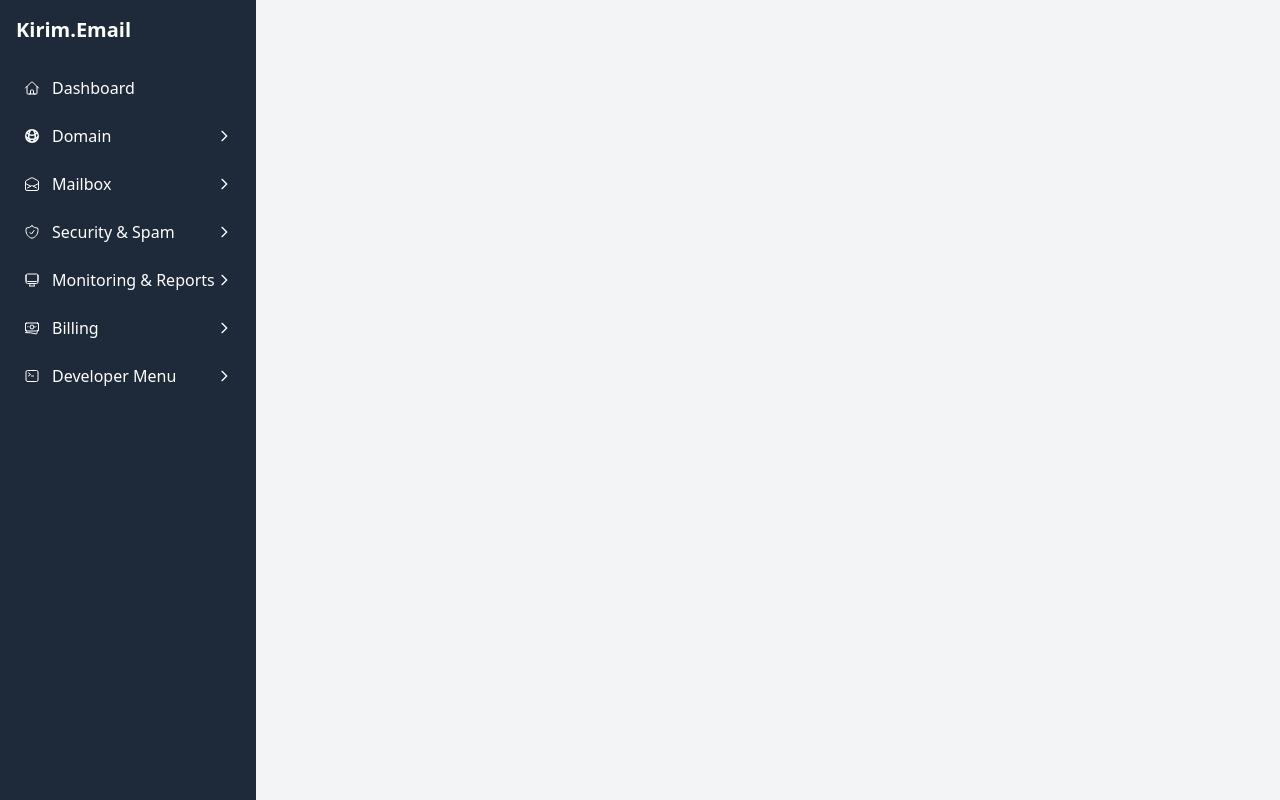
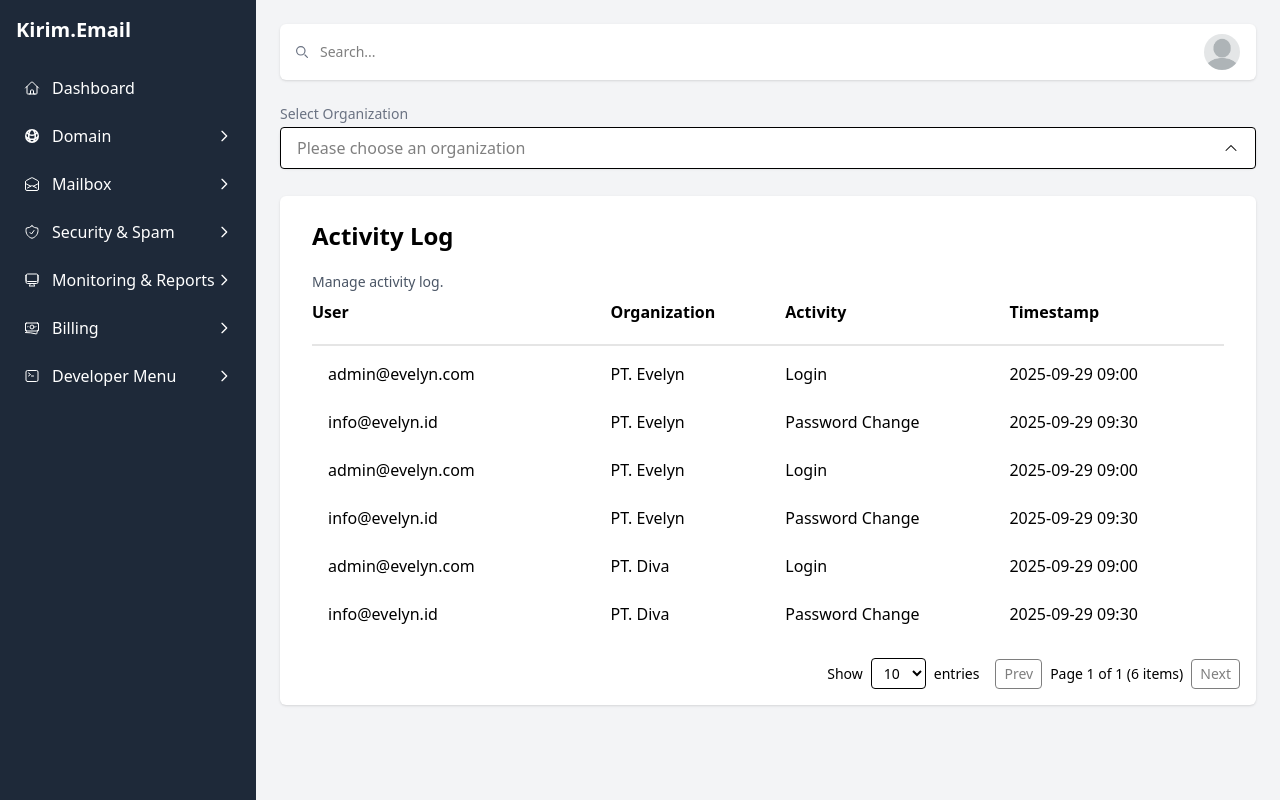
Before and after one commit to moonlynnmelodies/kirim.email-dashboard, a React (Vite) app: page /developer-menu/activity-logs in a window 1280 px wide. Built offline with nearby package versions, Linux system fonts and the light colour scheme.

Commit message:
ActivityLog was added

```diff
--- a/src/App.tsx
+++ b/src/App.tsx
@@ -14,6 +14,7 @@
 import ManagementDetail from "./pages/Billing/ManagementDetail";
 // import DeveloperMenu from "./pages/DeveloperMenu/AccountSetting";
 import Accounts from "./pages/DeveloperMenu/Accounts";
+import ActivityLog from "./pages/DeveloperMenu/ActivityLog";
 import { BrowserRouter as Router, Routes, Route } from "react-router-dom";
 
 
@@ -38,6 +39,7 @@
              <Route path="/billing/management" element={<Billing />} />
              <Route path="/billing/management/:id" element={<ManagementDetail />} />
              <Route path="/developer-menu/accounts" element={<Accounts />} />
+             <Route path="/developer-menu/activity-logs" element={<ActivityLog />} />
              {/* <Route path="/developer-menu/account-setting" element={<Accounts />} /> */}
            </Routes>
          </div>
--- a/src/components/Sidebar.tsx
+++ b/src/components/Sidebar.tsx
@@ -317,11 +317,11 @@
 
               <li>
                 <Link
-                  to="/menu/new"
+                  to="/developer-menu/activity-logs"
                   className="flex items-center p-2 hover:bg-blue-100 rounded cursor-pointer"
                 >
                   <span className="w-1 h-1 bg-gray-500 rounded-full mr-4"></span>
-                  Log Activity
+                    Activity Log
                 </Link>
               </li>
             </ul>
--- a/src/data/sampleData.ts
+++ b/src/data/sampleData.ts
@@ -33,6 +33,10 @@
             securityStatus: "Enabled",
             createdAt:"2025-09-29 10:30",
             role:"Client",
+            activityLogs: [
+              { id: "a1", user: "admin@evelyn.com", activity: "Login", timestamp: "2025-09-29 09:00" },
+              { id: "a2", user: "info@evelyn.id", activity: "Password Change", timestamp: "2025-09-29 09:30" },
+            ]
           }
         ],
         invoices: [
@@ -63,6 +67,10 @@
             securityStatus: "Enabled",
             role:"Client",
             createdAt:"2025-09-29 10:30",
+            activityLogs: [
+              { id: "a1", user: "admin@evelyn.com", activity: "Login", timestamp: "2025-09-29 09:00" },
+              { id: "a2", user: "info@evelyn.id", activity: "Password Change", timestamp: "2025-09-29 09:30" },
+            ]
           }
         ],
         invoices: [
@@ -105,6 +113,10 @@
             securityStatus: "Enabled",
             createdAt:"2025-09-29 10:30",
             role:"Client",
+            activityLogs: [
+              { id: "a1", user: "admin@evelyn.com", activity: "Login", timestamp: "2025-09-29 09:00" },
+              { id: "a2", user: "info@evelyn.id", activity: "Password Change", timestamp: "2025-09-29 09:30" },
+            ]
           }
         ],
         invoices: [
--- /dev/null
+++ b/src/pages/DeveloperMenu/ActivityLog.tsx
@@ -0,0 +1,185 @@
+import { useState } from "react";
+import DropdownSearch from "../../components/DropdownSearch";
+import Popup from "../../components/Popup";
+import { sampleData } from "../../data/sampleData";
+
+const ActivityLog: React.FC = () => {
+
+  // flatten all activity logs
+  const [activityList, setActivityList] = useState(
+    sampleData.flatMap(org =>
+      org.domains.flatMap(d =>
+        d.authentications.flatMap(auth =>
+          auth.activityLogs?.map(log => ({
+            id: log.id,
+            user: log.user,
+            organization: org.organization,
+            activity: log.activity,
+            timestamp: log.timestamp,
+          })) || []
+        )
+      )
+    )
+  );
+
+  // dropdown filter
+  const [selectedOrg, setSelectedOrg] = useState<string | null>(null);
+
+  // search
+  const [searchTerm, setSearchTerm] = useState("");
+  const filteredActivities = activityList
+    .filter(a => !selectedOrg || a.organization === selectedOrg)
+    .filter(a => {
+      const term = searchTerm.toLowerCase();
+      return (
+        a.user.toLowerCase().includes(term) ||
+        a.activity.toLowerCase().includes(term) ||
+        a.timestamp.toLowerCase().includes(term) ||
+        a.organization.toLowerCase().includes(term)
+      );
+    });
+
+  // pagination
+  const [itemsPerPage, setItemsPerPage] = useState(10);
+  const [currentPage, setCurrentPage] = useState(1);
+
+  const totalItems = filteredActivities.length;
+  const totalPages = Math.ceil(totalItems / itemsPerPage);
+  const startIndex = (currentPage - 1) * itemsPerPage;
+  const currentItems = filteredActivities.slice(startIndex, startIndex + itemsPerPage);
+
+  return (
+    <div>
+      {/* Top search bar */}
+      <div className="bg-white rounded-md flex justify-start items-center h-14 shadow-sm pl-4">
+        <svg
+          className="w-4 h-4 text-gray-500 pr-1"
+          xmlns="http://www.w3.org/2000/svg"
+          fill="none"
+          viewBox="0 0 20 20"
+        >
+          <path
+            stroke="currentColor"
+            strokeLinecap="round"
+            strokeLinejoin="round"
+            strokeWidth="2"
+            d="m19 19-4-4m0-7A7 7 0 1 1 1 8a7 7 0 0 1 14 0Z"
+          />
+        </svg>
+        <input
+          type="text"
+          placeholder="Search..."
+          className="max-w-sm w-full rounded-lg p-2 text-sm focus:outline-none focus:ring-0"
+          onChange={(e) => {
+            setSearchTerm(e.target.value);
+            setCurrentPage(1);
+          }}
+
+        />
+        <div className="ml-auto mr-4">
+          <img
+            src="/src/assets/images/profile.png"
+            className="h-9 w-9 rounded-full object-cover cursor-pointer"
+            alt="Profile"
+          />
+        </div>
+      </div>
+
+
+      {/* Dropdown Filter */}
+      <p className="mt-6 text-gray-500 text-sm">Select Organization</p>
+      <div className="mt-1 bg-white rounded-md flex justify-start items-center h-10 shadow-sm">
+        <DropdownSearch
+          options={sampleData.map((b) => b.organization)}
+          placeholder="Please choose an organization"
+          onSelect={(value) => setSelectedOrg(value)}
+        />
+      </div>
+
+      {/* Activity Table */}
+      <div className="mt-7 bg-white p-4 rounded-md shadow-sm">
+        <table className="table-auto w-full border-separate border-spacing-y-2 px-4">
+          <thead>
+            <tr>
+              <td colSpan={4}>
+                <h1 className="text-2xl font-bold mb-5">Activity Log</h1>
+                <p className="text-gray-600 text-sm">Manage activity log.</p>
+              </td>
+            </tr>
+            <tr className="text-left capitalize">
+              <th>User</th>
+              <th>Organization</th>
+              <th>Activity</th>
+              <th>Timestamp</th>
+            </tr>
+            <tr>
+              <td colSpan={4}>
+                <hr className="h-0.5 border-0 bg-neutral-200 mt-3" />
+              </td>
+            </tr>
+          </thead>
+          <tbody>
+            {currentItems.length > 0 ? (
+              currentItems.map((a) => (
+                <tr key={a.id} className="hover:bg-gray-50">
+                  <td className="px-4 py-2">{a.user}</td>
+                  <td>{a.organization}</td>
+                  <td>{a.activity}</td>
+                  <td>{a.timestamp}</td>
+                </tr>
+              ))
+            ) : (
+              <tr>
+                <td colSpan={4} className="py-3 text-center text-gray-500">
+                  No activities found
+                </td>
+              </tr>
+            )}
+          </tbody>
+        </table>
+
+        {/* Pagination */}
+        <div className="flex justify-end items-center mt-4 gap-4 text-sm">
+          <div className="flex items-center gap-2">
+            <span>Show</span>
+            <select
+              value={itemsPerPage}
+              onChange={(e) => {
+                setItemsPerPage(Number(e.target.value));
+                setCurrentPage(1);
+              }}
+              className="border rounded px-2 py-1 text-sm"
+            >
+              <option value={5}>5</option>
+              <option value={10}>10</option>
+              <option value={20}>20</option>
+            </select>
+            <span>entries</span>
+          </div>
+
+          <div className="flex items-center gap-2">
+            <button
+              disabled={currentPage === 1}
+              onClick={() => setCurrentPage((p) => p - 1)}
+              className="px-2 py-1 border rounded disabled:opacity-50"
+            >
+              Prev
+            </button>
+            <span>
+              Page {currentPage} of {totalPages} ({totalItems} items)
+            </span>
+            <button
+              disabled={currentPage === totalPages}
+              onClick={() => setCurrentPage((p) => p + 1)}
+              className="px-2 py-1 border rounded disabled:opacity-50"
+            >
+              Next
+            </button>
+          </div>
+        </div>
+      </div>
+    </div>
+  );
+};
+
+export default ActivityLog;
```
Also changed, not shown: src/data/roleData.ts (added).
